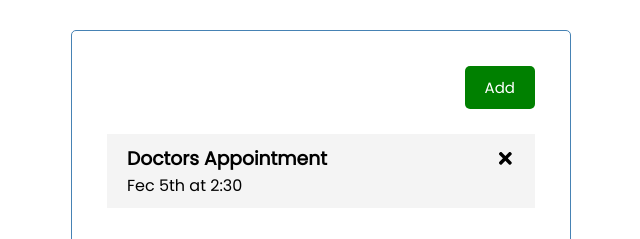
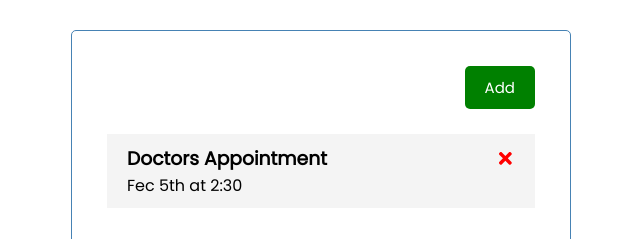
Before and after one commit to charlottepak/react-task-tracker, a React (Create React App) app: page / in a window 1280 px wide. Shown: the top 239 px of the page, without its empty margins (319-959 px from the left). Built offline with nearby package versions, Linux system fonts and the light colour scheme.

Commit message:
add styling to x

```diff
--- a/src/App.js
+++ b/src/App.js
@@ -12,10 +12,16 @@ const App = () => {
     }
   ])
 
+  // delete task
+  const deleteTask = (id) => {
+    console.log('delete', id)
+  }
+
   return (
     <div className='container'>
       <Header />
-      <Tasks tasks={tasks}/>
+      <Tasks tasks={tasks} onDelete=
+      {deleteTask} />
     </div>
   )
 }
--- a/src/components/Task.js
+++ b/src/components/Task.js
@@ -3,7 +3,8 @@ import { FaTimes } from 'react-icons/fa'
 const Task = ({ task }) => {
     return (
         <div className='task'>
-            <h3>{task.text} <FaTimes/ >
+            <h3>{task.text} <FaTimes style={{ color:
+            'red', cursor: 'pointer' }} />
             </h3>
             <p>{task.day}</p>
         </div>
```
Also changed, not shown: 1 other file (tests, documents, lock files or other folders).
